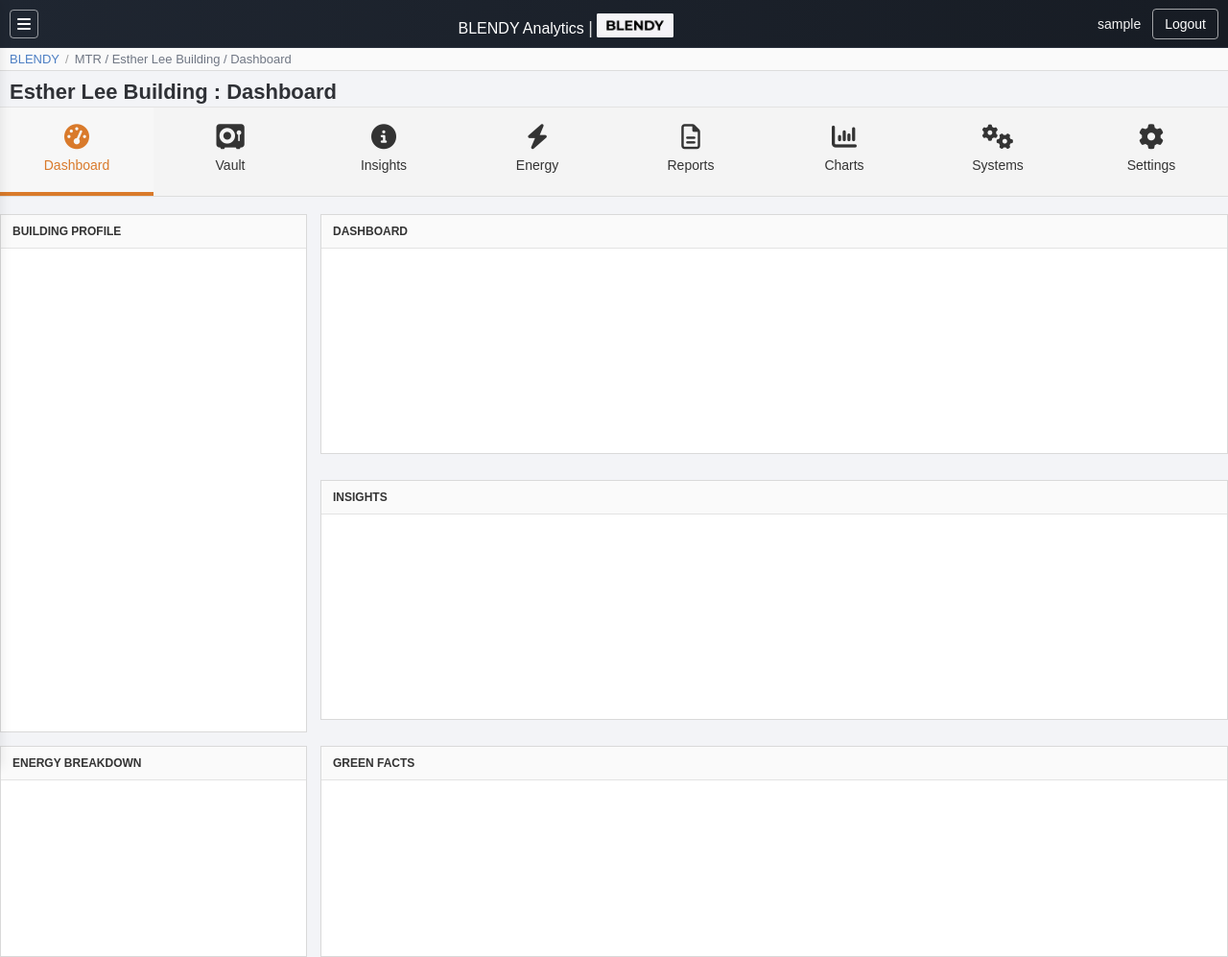
After one commit to ConfitureCheung/Kaizen_2.0, a Django app: page /buildings/2/dashboard/ in a window 1280 px wide. The commit adds this page. Shown: the whole page at 96% size. Run offline with Django 5.2, Linux system fonts and the light colour scheme; the visitor is signed in with stand-in values (Sample User, id 1); data comes from the database, SQL or seed files in the repository; parts of the project's set-up code (start-up, migrations or seed data) failed here and were passed over.

Commit message:
Updated Client Tag for client-building linkage

```diff
--- a/myportal/config/settings.py
+++ b/myportal/config/settings.py
@@ -67,6 +67,7 @@ TEMPLATES = [
                 "django.template.context_processors.request",
                 "django.contrib.auth.context_processors.auth",
                 "django.contrib.messages.context_processors.messages",
+                "core.context_processors.sidebar_navigation",
             ],
         },
     },
--- /dev/null
+++ b/myportal/core/context_processors.py
@@ -0,0 +1,44 @@
+from .models import Client, Building
+
+
+def sidebar_navigation(request):
+    if not request.user.is_authenticated:
+        return {
+            "sidebar_clients": [],
+            "sidebar_profile": None,
+        }
+
+    profile = getattr(request.user, "profile", None)
+
+    clients_qs = Client.objects.prefetch_related("buildings").order_by("name")
+
+    if getattr(request.user, "is_superuser", False) or getattr(request.user, "is_staff", False):
+        sidebar_clients = clients_qs
+    else:
+        role = getattr(profile, "role", None) if profile else None
+        user_type = getattr(profile, "user_type", None) if profile else None
+        account_type = getattr(profile, "account_type", None) if profile else None
+        side = getattr(profile, "side", None) if profile else None
+
+        is_profile_user = (
+            role in ["Profile", "profile", "admin", "internal"] or
+            user_type in ["Profile", "profile", "admin", "internal"] or
+            account_type in ["Profile", "profile", "admin", "internal"] or
+            side in ["Profile", "profile", "admin", "internal"]
+        )
+
+        if is_profile_user:
+            sidebar_clients = clients_qs
+        else:
+            client = getattr(profile, "client", None) if profile else None
+            if client:
+                sidebar_clients = clients_qs.filter(pk=client.pk)
+            elif getattr(profile, "client_id", None):
+                sidebar_clients = clients_qs.filter(pk=profile.client_id)
+            else:
+                sidebar_clients = Client.objects.none()
+
+    return {
+        "sidebar_clients": sidebar_clients,
+        "sidebar_profile": profile,
+    }
--- a/myportal/core/urls.py
+++ b/myportal/core/urls.py
@@ -33,4 +33,8 @@ urlpatterns = [
 
     # ── Profile ──
     path("profile/", views.profile_view, name="profile"),
+
+    path("", views.dashboard_view, name="dashboard"),
+    path("dashboard/", views.dashboard_view, name="dashboard"),
+    path("buildings/<int:building_id>/dashboard/", views.building_dashboard, name="building_dashboard"),
 ]
--- a/myportal/core/views.py
+++ b/myportal/core/views.py
@@ -11,11 +11,15 @@ from django.views.decorators.http import require_POST
 from django.db.models.deletion import ProtectedError
 from django.contrib.auth import get_user_model
 from django.contrib.auth.hashers import make_password
+from django.core.exceptions import PermissionDenied
 
 from .models import Client, Building, ClientGroup, BuildingUser, BuildingDatabase
 from .models import COUNTRY_CHOICES, PARTNERSHIP_CHOICES, CURRENCY_CHOICES, TIMEZONE_CHOICES, BUILDING_TYPE_CHOICES, AREA_UNIT_CHOICES, WEATHER_UNIT_CHOICES
 from accounts.forms import UserProfileForm
 from accounts.models import UserProfile
+
+# from .views import get_sidebar_context, get_allowed_client_ids, get_allowed_client_ids, get_sidebar_context
+from .sidebar import get_allowed_client_ids, get_sidebar_context
 
 
 WEATHER_API_KEY = "e9877c4893e043fd8f632826262003"
@@ -23,49 +27,41 @@ GOOGLE_MAPS_API_KEY = "AIzaSyCwvTyOK-c-n0aO80xVtGfVejLuZRtb5Q0"
 
 PAGE_LIST = ["Dashboard", "Users", "Groups", "Buildings", "Clients", "Profile"]
 
-def get_allowed_client_ids(user):
-    if user.is_superuser or user.is_staff or user.is_provider:
-        return Client.objects.values_list("id", flat=True)
-    return user.client_memberships.filter(is_active=True).values_list("client_id", flat=True)
-
-
-
-def get_user_profile_safe(user):
-    if not user.is_authenticated:
-        return None
-    return UserProfile.objects.filter(user=user).first()
-
-
-def get_sidebar_context(user):
-    client_ids = get_allowed_client_ids(user)
-    clients = Client.objects.filter(id__in=client_ids).prefetch_related("buildings")
-    return {
-        "sidebar_clients": clients,
-        "sidebar_profile": get_user_profile_safe(user),
-    }
-
 
 @login_required
 def dashboard_view(request):
     client_ids = get_allowed_client_ids(request.user)
-    clients = Client.objects.filter(id__in=client_ids).prefetch_related("buildings")
+
+    selected_client_id = request.GET.get("client")
+    selected_client = None
+
+    if selected_client_id:
+        try:
+            selected_client_id = int(selected_client_id)
+        except (TypeError, ValueError):
+            raise PermissionDenied
+
+        if selected_client_id not in client_ids:
+            raise PermissionDenied
+
+        clients = Client.objects.filter(id=selected_client_id).prefetch_related("buildings")
+        selected_client = clients.first()
+    else:
+        clients = Client.objects.filter(id__in=client_ids).prefetch_related("buildings")
+        selected_client = clients.order_by("pk").first()
 
     # ── 1. Building Location: 1st building created per client ──────────────────
-    # "First created" = lowest pk (auto-incremented), consistent with created_at ordering
     first_buildings = []
     for client in clients:
         first_b = client.buildings.order_by("pk").first()
         if first_b:
             first_buildings.append(first_b)
 
-    # Pick the single building to centre the map on (first client's first building)
     map_building = first_buildings[0] if first_buildings else None
 
     # ── 2. Data Collection Device Status ──────────────────────────────────────
-    # One row per building that has a building_database selected.
-    # Connected = the db_file exists on disk and can be opened.
     all_buildings = Building.objects.filter(
-        client_id__in=client_ids
+        client_id__in=clients.values_list("id", flat=True)
     ).select_related("building_database").order_by("pk")
 
     device_status_rows = []
@@ -74,7 +70,7 @@ def dashboard_view(request):
     for building in all_buildings:
         db = building.building_database
         if not db:
-            continue  # skip buildings with no DB selected
+            continue
 
         connected = False
         try:
@@ -97,13 +93,12 @@ def dashboard_view(request):
         })
 
     # ── 3. Building Reports Count ──────────────────────────────────────────────
-    # Count reports per building from each building's SQLite DB.
-    # "Reports" = rows in the `report` table (adjust table name if yours differs).
     building_report_counts = []
     for building in all_buildings:
         db = building.building_database
         if not db:
             continue
+
         count = 0
         try:
             conn = sqlite3.connect(db.db_file.path)
@@ -113,6 +108,7 @@ def dashboard_view(request):
             conn.close()
         except Exception:
             count = 0
+
         if count > 0 or building.building_database:
             building_report_counts.append({
                 "building": building,
@@ -125,10 +121,10 @@ def dashboard_view(request):
         db = building.building_database
         if not db:
             continue
+
         try:
             conn = sqlite3.connect(db.db_file.path)
             cur = conn.cursor()
-            # Try common column names; adjust if your schema differs
             cur.execute("""
                 SELECT name, datetime
                 FROM report
@@ -145,13 +141,16 @@ def dashboard_view(request):
         except Exception:
             pass
 
-    # Sort combined list and take top 5
-    latest_reports.sort(key=lambda r: r["datetime"] if r["datetime"] else "", reverse=True)
+    latest_reports.sort(
+        key=lambda r: r["datetime"] if r["datetime"] else "",
+        reverse=True
+    )
     latest_reports = latest_reports[:5]
 
     return render(request, "dashboard.html", {
         **get_sidebar_context(request.user),
         "clients": clients,
+        "selected_client": selected_client,
         "map_building": map_building,
         "first_buildings": first_buildings,
         "google_maps_api_key": GOOGLE_MAPS_API_KEY,
@@ -442,7 +441,6 @@ def group_delete_view(request, pk):
 
 
 def _building_form_context(user, building=None, errors=None):
-    from .views import get_sidebar_context, get_allowed_client_ids
     clients = Client.objects.filter(id__in=get_allowed_client_ids(user))
     return {
         **get_sidebar_context(user),
@@ -462,7 +460,6 @@ def _building_form_context(user, building=None, errors=None):
 
 @login_required
 def buildings_view(request):
-    from .views import get_allowed_client_ids, get_sidebar_context
     buildings = Building.objects.filter(
         client_id__in=get_allowed_client_ids(request.user)
     ).select_related("client")
@@ -575,7 +572,6 @@ def building_detail_view(request, pk=None):
 
 @login_required
 def building_saved_view(request, pk):
-    from .views import get_sidebar_context
     building = get_object_or_404(Building, pk=pk)
     return render(request, "core/building_saved.html", {
         **get_sidebar_context(request.user),
@@ -595,7 +591,6 @@ def building_delete_view(request, pk):
 
 @login_required
 def building_report_view(request, pk):
-    from .views import get_sidebar_context
     building = get_object_or_404(Building, pk=pk)
 
     weather_data = None
@@ -807,3 +802,76 @@ def profile_view(request):
         "form": form,
         "profile": profile,
     })
+
+
+def _is_profile_side_user(user):
+    if not user.is_authenticated:
+        return False
+
+    if getattr(user, "is_superuser", False) or getattr(user, "is_staff", False):
+        return True
+
+    profile = getattr(user, "profile", None)
+    if not profile:
+        return False
+
+    role = getattr(profile, "role", None)
+    user_type = getattr(profile, "user_type", None)
+    account_type = getattr(profile, "account_type", None)
+    side = getattr(profile, "side", None)
+
+    return (
+        role in ["Profile", "profile", "admin", "internal"] or
+        user_type in ["Profile", "profile", "admin", "internal"] or
+        account_type in ["Profile", "profile", "admin", "internal"] or
+        side in ["Profile", "profile", "admin", "internal"]
+    )
+
+
+def _get_user_client(user):
+    profile = getattr(user, "profile", None)
+    if not profile:
+        return None
+
+    if hasattr(profile, "client") and profile.client:
+        return profile.client
+
+    if hasattr(profile, "client_id") and profile.client_id:
+        return Client.objects.filter(pk=profile.client_id).first()
+
+    return None
+
+
+def _user_can_access_client(user, client):
+    if _is_profile_side_user(user):
+        return True
+
+    user_client = _get_user_client(user)
+    return bool(user_client and user_client.pk == client.pk)
+
+
+def _user_can_access_building(user, building):
+    client = getattr(building, "client", None)
+    if not client:
+        return False
+    return _user_can_access_client(user, client)
+
+
+@login_required
+def building_dashboard(request, building_id):
+    client_ids = get_allowed_client_ids(request.user)
+
+    building = get_object_or_404(
+        Building.objects.select_related("client"),
+        pk=building_id
+    )
+
+    if building.client_id not in client_ids:
+        raise PermissionDenied
+
+    return render(request, "core/building_dashboard.html", {
+        **get_sidebar_context(request.user),
+        "selected_building": building,
+        "selected_client": building.client,
+        "building_tab": "dashboard",
+    })
--- /dev/null
+++ b/myportal/static/css/app2.css
@@ -0,0 +1,117 @@
+.building-shell {
+    padding-top: 0;
+}
+
+.building-tabs {
+    display: grid;
+    grid-template-columns: repeat(8, minmax(100px, 1fr));
+    align-items: stretch;
+    background: #f4f4f4;
+    border-top: 1px solid #e3e3e3;
+    border-bottom: 1px solid #dddddd;
+    margin-bottom: 18px;
+}
+
+.building-tab {
+    display: flex;
+    flex-direction: column;
+    align-items: center;
+    justify-content: center;
+    gap: 8px;
+    min-height: 92px;
+    text-decoration: none;
+    color: #333;
+    background: #f4f4f4;
+    border-bottom: 4px solid transparent;
+}
+
+.building-tab.active {
+    color: #d97a2b;
+    border-bottom-color: #d97a2b;
+    background: #f7f7f7;
+}
+
+.building-tab-icon {
+    font-size: 26px;
+    line-height: 1;
+}
+
+.building-tab-label {
+    font-size: 14px;
+    font-weight: 500;
+    line-height: 1.2;
+}
+
+.building-page-content {
+    width: 100%;
+}
+
+.building-dashboard-grid {
+    display: grid;
+    grid-template-columns: 360px 1fr 1fr;
+    gap: 14px;
+    align-items: start;
+}
+
+.building-card {
+    background: #fff;
+    border: 1px solid #d9d9d9;
+    min-height: 220px;
+}
+
+.building-card-tall {
+    grid-row: span 2;
+    min-height: 540px;
+}
+
+.building-card-wide {
+    grid-column: span 2;
+    min-height: 250px;
+}
+
+.building-card-head {
+    padding: 10px 12px;
+    border-bottom: 1px solid #e3e3e3;
+    font-size: 12px;
+    font-weight: 700;
+    color: #333;
+    background: #fafafa;
+}
+
+.building-card-body {
+    min-height: 180px;
+    background: #fff;
+}
+
+@media (max-width: 1400px) {
+    .building-dashboard-grid {
+        grid-template-columns: 320px 1fr;
+    }
+
+    .building-card-wide {
+        grid-column: span 1;
+    }
+}
+
+@media (max-width: 1100px) {
+    .building-tabs {
+        grid-template-columns: repeat(4, minmax(120px, 1fr));
+    }
+
+    .building-dashboard-grid {
+        grid-template-columns: 1fr;
+    }
+
+    .building-card-tall,
+    .building-card-wide {
+        grid-row: auto;
+        grid-column: auto;
+        min-height: 220px;
+    }
+}
+
+@media (max-width: 700px) {
+    .building-tabs {
+        grid-template-columns: repeat(2, minmax(120px, 1fr));
+    }
+}
--- /dev/null
+++ b/myportal/templates/base2.html
@@ -0,0 +1,92 @@
+{% load static %}
+<!DOCTYPE html>
+<html lang="en">
+<head>
+    <meta charset="UTF-8">
+    <meta name="viewport" content="width=device-width, initial-scale=1.0">
+    <title>{% block title %}BLENDY{% endblock %}</title>
+    <link rel="stylesheet" href="{% static 'css/app.css' %}">
+    <link rel="stylesheet" href="{% static 'css/app2.css' %}">
+    <link rel="stylesheet" href="https://cdnjs.cloudflare.com/ajax/libs/font-awesome/6.5.2/css/all.min.css">
+    {% block extra_css %}{% endblock %}
+</head>
+<body>
+    {% include "includes/left_panel.html" %}
+
+    <header class="topbar">
+        <div class="topbar-left">
+            <button id="menuToggle" class="menu-btn" type="button" aria-label="Open menu">
+                <i class="fa-solid fa-bars"></i>
+            </button>
+        </div>
+
+        <div class="topbar-center">
+            <a href="{% url 'dashboard' %}" class="brand-link">
+                <span class="brand-title">BLENDY Analytics</span>
+                <span class="brand-divider">|</span>
+                <span class="brand-logo-box">
+                    <img src="{% static 'img/blendy_icon.png' %}" alt="BLENDY logo" class="brand-logo-img">
+                    <span class="brand-logo-fallback">BLENDY</span>
+                </span>
+            </a>
+        </div>
+
+        <div class="topbar-right">
+            <span class="topbar-user">{{ request.user.username }}</span>
+            <a href="{% url 'logout' %}" class="logout-btn">Logout</a>
+        </div>
+    </header>
+
+    <div class="breadcrumb-bar">
+        <span class="crumb-brand">BLENDY</span>
+        <span class="crumb-sep">/</span>
+        <span>{% block breadcrumb %}{% endblock %}</span>
+    </div>
+
+    <main class="page-shell building-shell">
+        <h1 class="page-title">{% block page_title %}{% endblock %}</h1>
+
+        <nav class="building-tabs" aria-label="Building navigation">
+            <a href="{% url 'building_dashboard' selected_building.pk %}" class="building-tab {% if building_tab == 'dashboard' %}active{% endif %}">
+                <span class="building-tab-icon"><i class="fa-solid fa-gauge-high"></i></span>
+                <span class="building-tab-label">Dashboard</span>
+            </a>
+            <a href="#" class="building-tab">
+                <span class="building-tab-icon"><i class="fa-solid fa-vault"></i></span>
+                <span class="building-tab-label">Vault</span>
+            </a>
+            <a href="#" class="building-tab">
+                <span class="building-tab-icon"><i class="fa-solid fa-circle-info"></i></span>
+                <span class="building-tab-label">Insights</span>
+            </a>
+            <a href="#" class="building-tab">
+                <span class="building-tab-icon"><i class="fa-solid fa-bolt"></i></span>
+                <span class="building-tab-label">Energy</span>
+            </a>
+            <a href="#" class="building-tab">
+                <span class="building-tab-icon"><i class="fa-regular fa-file-lines"></i></span>
+                <span class="building-tab-label">Reports</span>
+            </a>
+            <a href="#" class="building-tab">
+                <span class="building-tab-icon"><i class="fa-solid fa-chart-column"></i></span>
+                <span class="building-tab-label">Charts</span>
+            </a>
+            <a href="#" class="building-tab">
+                <span class="building-tab-icon"><i class="fa-solid fa-gears"></i></span>
+                <span class="building-tab-label">Systems</span>
+            </a>
+            <a href="#" class="building-tab">
+                <span class="building-tab-icon"><i class="fa-solid fa-gear"></i></span>
+                <span class="building-tab-label">Settings</span>
+            </a>
+        </nav>
+
+        <section class="building-page-content">
+            {% block content %}{% endblock %}
+        </section>
+    </main>
+
+    <script src="{% static 'js/app.js' %}"></script>
+    {% block extra_js %}{% endblock %}
+</body>
+</html>
--- /dev/null
+++ b/myportal/templates/core/building_dashboard.html
@@ -0,0 +1,36 @@
+{% extends "base2.html" %}
+
+{% block title %}Building Dashboard{% endblock %}
+{% block breadcrumb %}{{ selected_client.name }} / {{ selected_building.name }} / Dashboard{% endblock %}
+{% block page_title %}{{ selected_building.name }} : Dashboard{% endblock %}
+
+{% block content %}
+<div class="building-dashboard-placeholder">
+    <div class="building-dashboard-grid">
+        <section class="building-card building-card-tall">
+            <div class="building-card-head">BUILDING PROFILE</div>
+            <div class="building-card-body"></div>
+        </section>
+
+        <section class="building-card building-card-wide">
+            <div class="building-card-head">DASHBOARD</div>
+            <div class="building-card-body"></div>
+        </section>
+
+        <section class="building-card building-card-wide">
+            <div class="building-card-head">INSIGHTS</div>
+            <div class="building-card-body"></div>
+        </section>
+
+        <section class="building-card">
+            <div class="building-card-head">ENERGY BREAKDOWN</div>
+            <div class="building-card-body"></div>
+        </section>
+
+        <section class="building-card">
+            <div class="building-card-head">GREEN FACTS</div>
+            <div class="building-card-body"></div>
+        </section>
+    </div>
+</div>
+{% endblock %}
--- /dev/null
+++ b/myportal/templates/includes/left_panel.html
@@ -0,0 +1,54 @@
+<aside id="leftPanel" class="left-panel" aria-hidden="true">
+    <div class="left-panel-head">
+        <div class="left-panel-title">Navigation</div>
+        <button id="leftPanelClose" class="left-panel-close" type="button" aria-label="Close panel">
+            <i class="fa-solid fa-xmark"></i>
+        </button>
+    </div>
+
+    <div class="left-panel-body">
+        <div class="tree-root-label">
+            {% if sidebar_profile and sidebar_profile.display_name %}
+                {{ sidebar_profile.display_name }}
+            {% else %}
+                {{ request.user.username }}
+            {% endif %}
+        </div>
+
+        <div class="tree-section">
+            {% if sidebar_clients %}
+                {% for client in sidebar_clients %}
+                <div class="tree-client-block">
+
+                    <a href="{% url 'dashboard' %}?client={{ client.pk }}"
+                       class="tree-client-row"
+                       style="text-decoration:none; color:inherit;">
+                        <i class="fa-solid fa-building-user tree-node-icon"></i>
+                        <span>{{ client.name }}</span>
+                    </a>
+
+                    <div class="tree-building-list">
+                        {% for building in client.buildings.all %}
+                        <a href="{% url 'building_dashboard' building.pk %}"
+                           class="tree-building-row"
+                           style="text-decoration:none; color:inherit;">
+                            <i class="fa-regular fa-building tree-node-icon"></i>
+                            <span>{{ building.name }}</span>
+                        </a>
+                        {% empty %}
+                        <div class="tree-empty-row">No buildings created</div>
+                        {% endfor %}
+                    </div>
+                </div>
+                {% endfor %}
+            {% else %}
+                <div class="tree-empty-state">
+                    <div class="tree-empty-row">No clients created</div>
+                    <div class="tree-empty-row">Buildings will appear here after creation</div>
+                </div>
+            {% endif %}
+        </div>
+    </div>
+</aside>
+
+<div id="leftPanelOverlay" class="left-panel-overlay" hidden></div>
```
Also changed, not shown: myportal/core/sidebar.py (added, +23 -0 lines), myportal/templates/base.html (+3 -63 lines), myportal/templates/core/client_dashboard.html (added, +19 -0 lines), Layout_Ref/07b_New_Dashboard.png (added), 2 other files.
